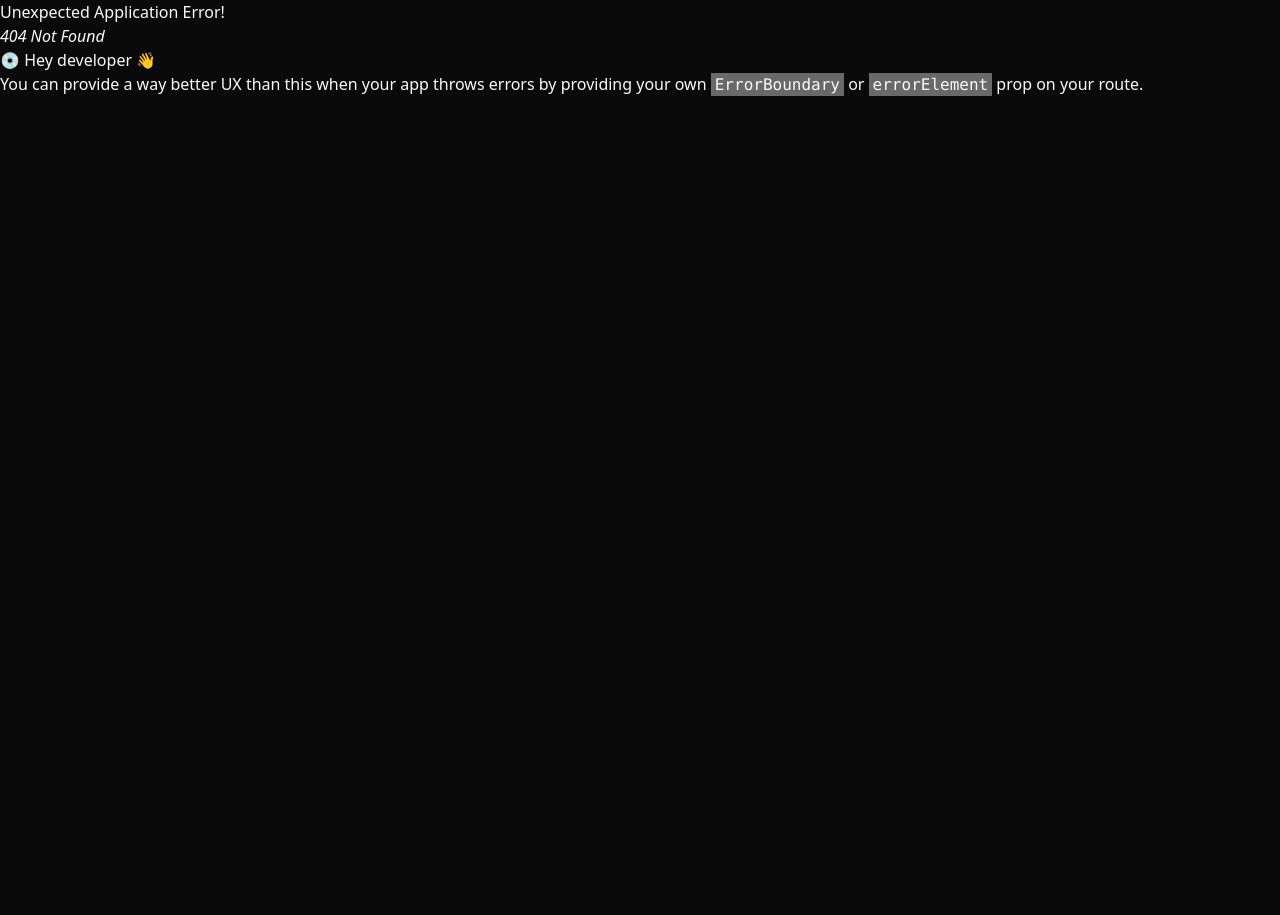
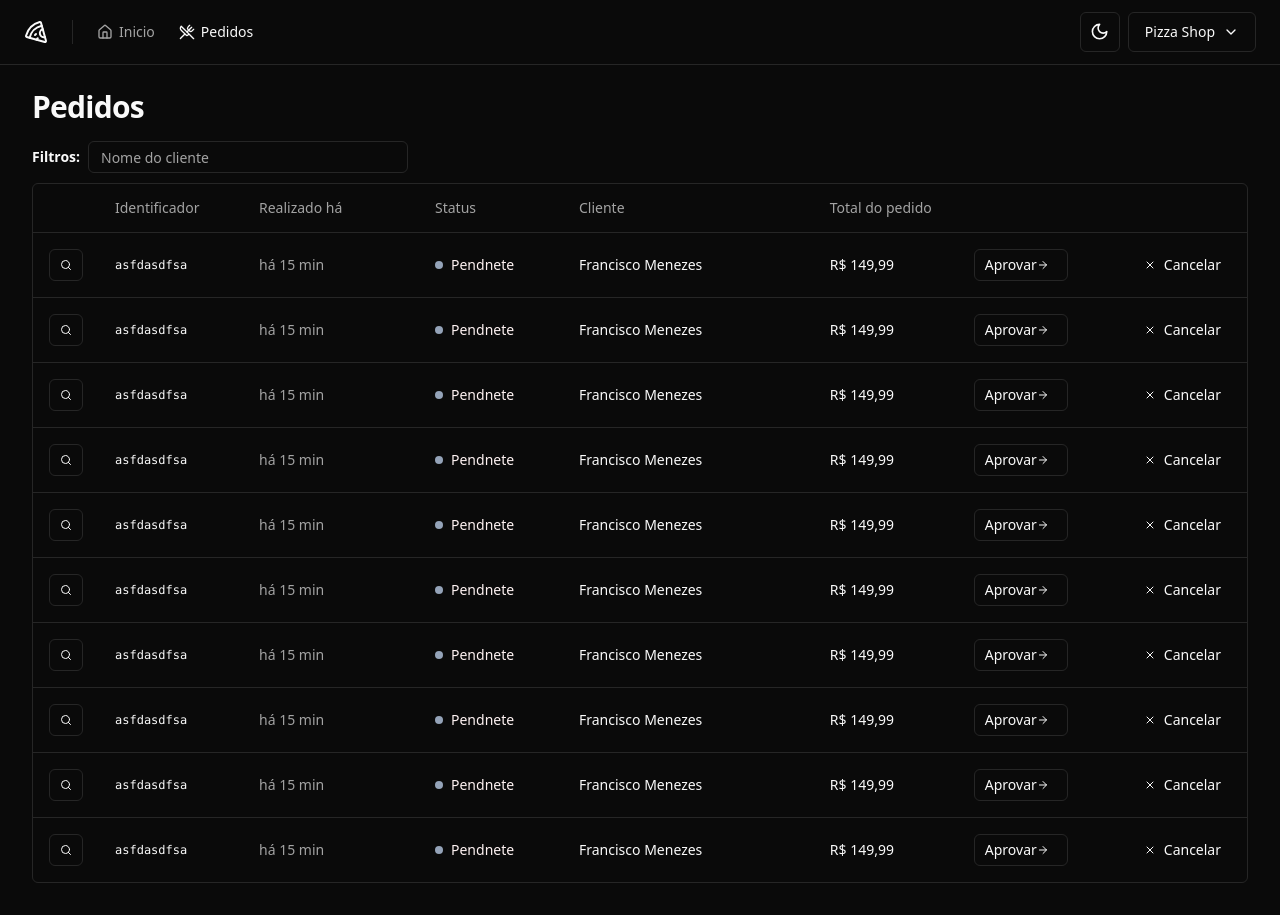
Before and after one commit to frantecbh/pizzashop-web, a React (Vite) app: page /orders in a window 1280 px wide. Before the commit this address had no page. Before the commit the page ends 800 px from the top, so only its background shows below. Built offline with nearby package versions, Linux system fonts and the light colour scheme.

Commit message:
listagem pedidos

```diff
--- a/package.json
+++ b/package.json
@@ -40,6 +40,7 @@
     "eslint-plugin-simple-import-sort": "^12.1.1",
     "globals": "^15.9.0",
     "postcss": "^8.4.47",
+    "prettier": "3.3.3",
     "tailwindcss": "^3.4.14",
     "typescript": "^5.5.3",
     "vite": "^5.4.1"
--- a/src/components/ui/button.tsx
+++ b/src/components/ui/button.tsx
@@ -22,6 +22,7 @@
       size: {
         default: "h-10 px-4 py-2",
         sm: "h-9 rounded-md px-3",
+        xs: "h-8 px-2.5",
         lg: "h-11 rounded-md px-8",
         icon: "h-10 w-10",
       },
--- /dev/null
+++ b/src/components/ui/table.tsx
@@ -0,0 +1,117 @@
+import * as React from "react"
+
+import { cn } from "@/lib/utils"
+
+const Table = React.forwardRef<
+  HTMLTableElement,
+  React.HTMLAttributes<HTMLTableElement>
+>(({ className, ...props }, ref) => (
+  <div className="relative w-full overflow-auto">
+    <table
+      ref={ref}
+      className={cn("w-full caption-bottom text-sm", className)}
+      {...props}
+    />
+  </div>
+))
+Table.displayName = "Table"
+
+const TableHeader = React.forwardRef<
+  HTMLTableSectionElement,
+  React.HTMLAttributes<HTMLTableSectionElement>
+>(({ className, ...props }, ref) => (
+  <thead ref={ref} className={cn("[&_tr]:border-b", className)} {...props} />
+))
+TableHeader.displayName = "TableHeader"
+
+const TableBody = React.forwardRef<
+  HTMLTableSectionElement,
+  React.HTMLAttributes<HTMLTableSectionElement>
+>(({ className, ...props }, ref) => (
+  <tbody
+    ref={ref}
+    className={cn("[&_tr:last-child]:border-0", className)}
+    {...props}
+  />
+))
+TableBody.displayName = "TableBody"
+
+const TableFooter = React.forwardRef<
+  HTMLTableSectionElement,
+  React.HTMLAttributes<HTMLTableSectionElement>
+>(({ className, ...props }, ref) => (
+  <tfoot
+    ref={ref}
+    className={cn(
+      "border-t bg-muted/50 font-medium [&>tr]:last:border-b-0",
+      className
+    )}
+    {...props}
+  />
+))
+TableFooter.displayName = "TableFooter"
+
+const TableRow = React.forwardRef<
+  HTMLTableRowElement,
+  React.HTMLAttributes<HTMLTableRowElement>
+>(({ className, ...props }, ref) => (
+  <tr
+    ref={ref}
+    className={cn(
+      "border-b transition-colors hover:bg-muted/50 data-[state=selected]:bg-muted",
+      className
+    )}
+    {...props}
+  />
+))
+TableRow.displayName = "TableRow"
+
+const TableHead = React.forwardRef<
+  HTMLTableCellElement,
+  React.ThHTMLAttributes<HTMLTableCellElement>
+>(({ className, ...props }, ref) => (
+  <th
+    ref={ref}
+    className={cn(
+      "h-12 px-4 text-left align-middle font-medium text-muted-foreground [&:has([role=checkbox])]:pr-0",
+      className
+    )}
+    {...props}
+  />
+))
+TableHead.displayName = "TableHead"
+
+const TableCell = React.forwardRef<
+  HTMLTableCellElement,
+  React.TdHTMLAttributes<HTMLTableCellElement>
+>(({ className, ...props }, ref) => (
+  <td
+    ref={ref}
+    className={cn("p-4 align-middle [&:has([role=checkbox])]:pr-0", className)}
+    {...props}
+  />
+))
+TableCell.displayName = "TableCell"
+
+const TableCaption = React.forwardRef<
+  HTMLTableCaptionElement,
+  React.HTMLAttributes<HTMLTableCaptionElement>
+>(({ className, ...props }, ref) => (
+  <caption
+    ref={ref}
+    className={cn("mt-4 text-sm text-muted-foreground", className)}
+    {...props}
+  />
+))
+TableCaption.displayName = "TableCaption"
+
+export {
+  Table,
+  TableHeader,
+  TableBody,
+  TableFooter,
+  TableHead,
+  TableRow,
+  TableCell,
+  TableCaption,
+}
--- /dev/null
+++ b/src/pages/app/orders/orders.tsx
@@ -0,0 +1,77 @@
+import { Button } from "@/components/ui/button"
+import { Input } from "@/components/ui/input"
+import { Table, TableBody, TableCell, TableHead, TableHeader, TableRow } from "@/components/ui/table"
+import { ArrowRight, ArrowUpRight, Search, X } from "lucide-react"
+import { Helmet } from "react-helmet-async"
+
+
+export const Orders = () => {
+  return (
+   <>
+    <Helmet title="Pedidos"  />
+    <div className="flex flex-col gap-4">
+      <h1 className="text-3xl font-bold tracking-tight">Pedidos</h1>
+    </div>
+    <div className="space-y-2.5">
+      <form className="flex items-center gap-2">
+        <span className="text-sm font-semibold">Filtros:</span>
+        <Input placeholder="Nome do cliente" className="h-8 w-80"/>
+      </form>
+      <div className="border rounded-md">
+      <Table>
+        <TableHeader>
+            <TableRow>
+              <TableHead className="w-16"></TableHead>
+              <TableHead className="w-36">Identificador</TableHead>
+              <TableHead className="w-44">Realizado há</TableHead>
+              <TableHead className="w-36">Status</TableHead>
+              <TableHead className="">Cliente</TableHead>
+              <TableHead className="w-36">Total do pedido</TableHead>
+              <TableHead className="w-40"></TableHead>
+              <TableHead className="w-32"></TableHead>
+            </TableRow>
+        </TableHeader>
+        <TableBody>
+         {
+          Array.from({length: 10}).map((_, i) => (
+            <TableRow key={i}>
+            <TableCell>
+              <Button variant="outline" size="xs">
+                <Search className="h-3 w-3" />
+                <span className="sr-only">Detalhes do Pedido</span>
+              </Button>
+            </TableCell>
+            <TableCell className="font-mono text-xs font-medium">asfdasdfsa</TableCell>
+            <TableCell className="text-muted-foreground">há 15 min</TableCell>
+            <TableCell>
+              <div className="flex items-center gap-2">
+                  <span className="h-2 w-2 rounded-full bg-slate-400" />
+                  <span className="font-medium text-primary-foreground">Pendnete</span>
+              </div>
+            </TableCell>
+            <TableCell className="font-medium">Francisco Menezes</TableCell>
+            <TableCell className="font-medium">
+              R$ 149,99
+            </TableCell>
+            <TableCell>
+              <Button variant="outline" size="xs">
+                Aprovar
+                <ArrowRight className="h-3 w-3 mr-2" />
+              </Button>
+            </TableCell>
+            <TableCell>
+            <Button variant="ghost" size="xs">
+                <X className="h-3 w-3 mr-2" />
+                Cancelar
+              </Button>
+            </TableCell>
+          </TableRow>
+          ))
+         }
+        </TableBody>
+      </Table>
+      </div>
+    </div>
+   </>
+  )
+}
--- a/src/routes/index.tsx
+++ b/src/routes/index.tsx
@@ -1,6 +1,7 @@
 import { AppLayout } from "@/pages/_layouts/app";
 import { AuthLayout } from "@/pages/_layouts/auth";
 import { Dashboard } from "@/pages/app/dashboard";
+import { Orders } from "@/pages/app/orders/orders";
 import { SingIn } from "@/pages/auth/sing-in";
 import { SingUp } from "@/pages/auth/sing-up";
 import { createBrowserRouter } from "react-router-dom";
@@ -11,7 +12,10 @@
   {
     path: '/',
     element: <AppLayout />,
-    children:[{path: '/', element: <Dashboard />}]
+    children:[
+      {path: '/', element: <Dashboard />},
+      {path: '/orders', element: <Orders />}
+    ]
   },
   {
     path: '/',
```
Also changed, not shown: 1 other file (tests, documents, lock files or other folders).
